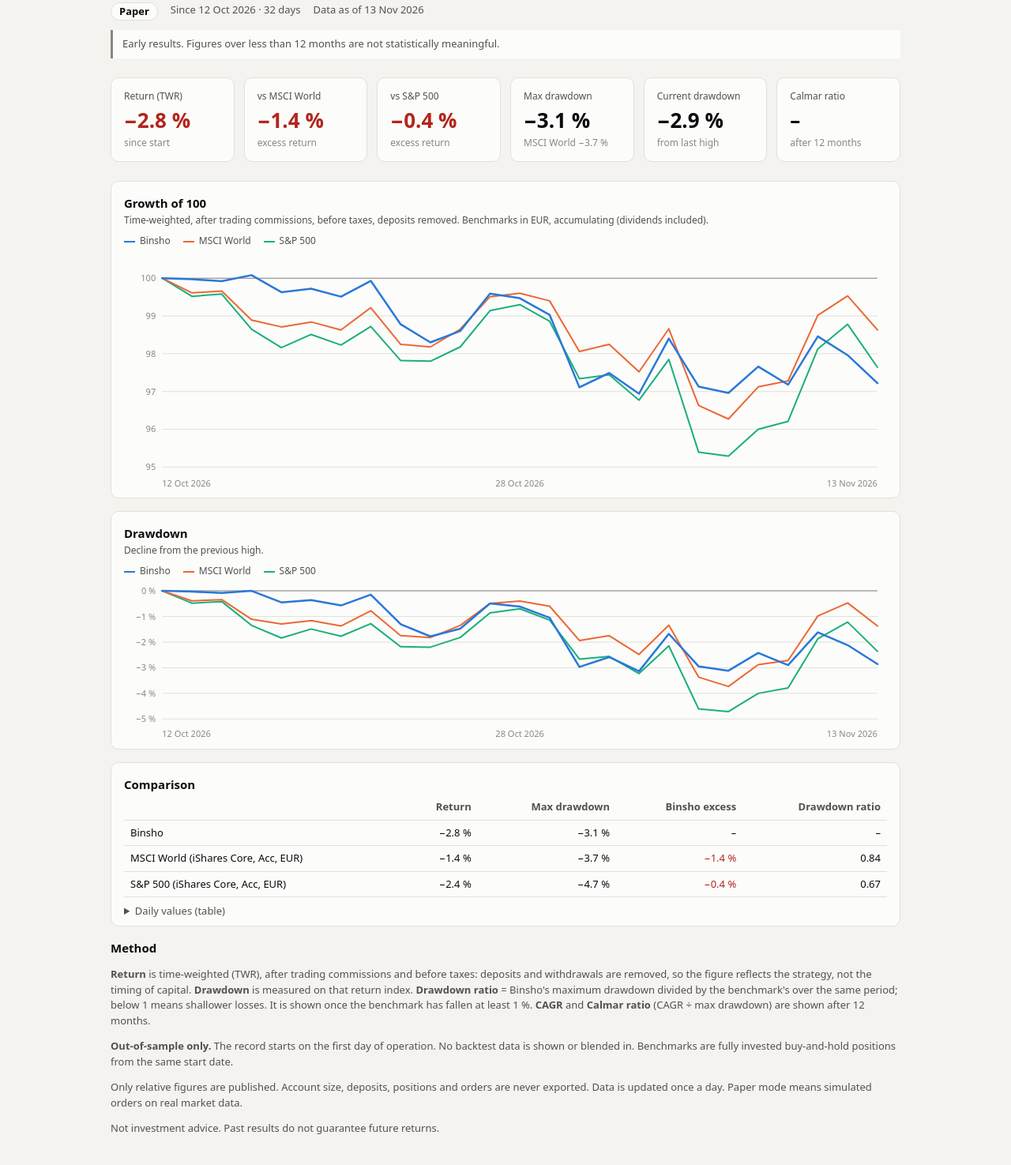
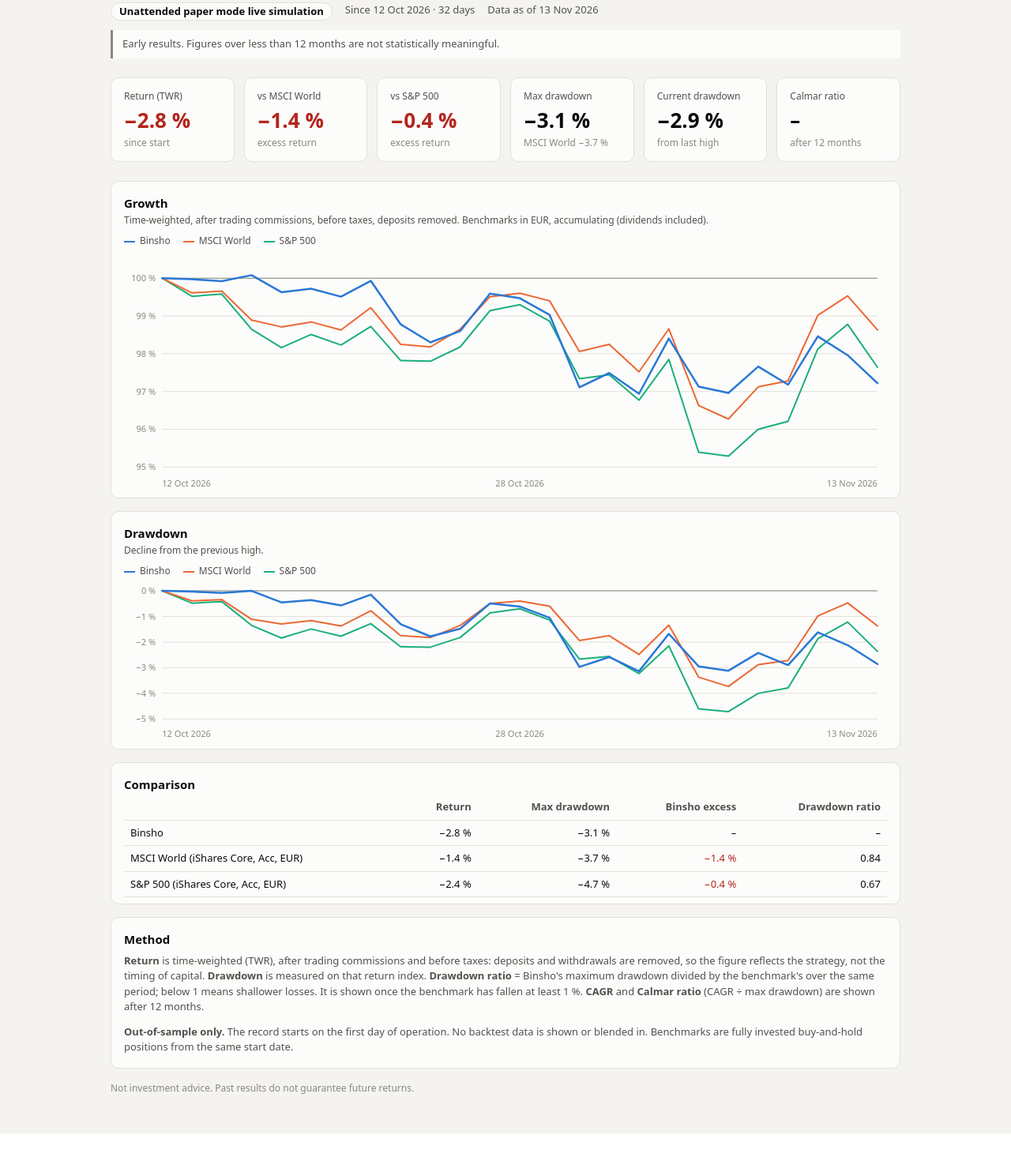
Before and after one commit to volli3000/binsho-dashboard, a plain HTML site: page index.html in a window 1280 px wide. Shown: the part 107-1582 px from the top of the page at 79% size. After the commit the page ends 1542 px from the top, so only its background shows below. Drawn offline with Linux system fonts and the light colour scheme.

Commit message:
dashboard layout

```diff
--- a/index.html
+++ b/index.html
@@ -54,9 +54,9 @@
   th, td { text-align: right; padding: 6px 8px; border-bottom: 1px solid var(--grid); }
   th:first-child, td:first-child { text-align: left; }
   th { color: var(--text-secondary); font-weight: 600; }
-  details { margin-top: 8px; font-size: 13px; color: var(--text-secondary); }
-  .notes { font-size: 13px; color: var(--text-secondary); }
-  .notes h2 { font-size: 15px; color: var(--text-primary); }
+  .method { padding-bottom: 4px; }
+  .method p { font-size: 13px; color: var(--text-secondary); margin: 6px 0 12px; }
+  .disclaimer { font-size: 12px; color: var(--text-muted); margin: 8px 0 0; }
   .pos { color: var(--good); } .neg { color: var(--bad); }
   .early { margin-top: 12px; padding: 8px 12px; border-left: 3px solid var(--text-muted); background: var(--surface-1); font-size: 13px; color: var(--text-secondary); }
   .err { padding: 16px; border: 1px solid var(--bad); border-radius: 10px; color: var(--bad); }
@@ -66,8 +66,8 @@
 <div class="viz-root">
 <main>
   <header>
-    <h1>Binsho</h1>
-    <p>Rule-based multi-sleeve portfolio strategy, built in Python. Performance against buy-and-hold benchmarks.</p>
+    <h1>Binsho Dashboard</h1>
+    <p>Rule-based multi-sleeve portfolio strategy, built in Python. Performance against buy-and-hold benchmarks. Relative figures only.</p>
     <div class="meta" id="meta"></div>
     <p class="early" id="early" hidden>Early results. Figures over less than 12 months are not statistically meaningful.</p>
   </header>
@@ -75,7 +75,7 @@
   <section class="tiles" id="tiles" aria-label="Key figures"></section>
 
   <section class="card">
-    <h2>Growth of 100</h2>
+    <h2>Growth</h2>
     <p class="desc">Time-weighted, after trading commissions, before taxes, deposits removed. Benchmarks in EUR, accumulating (dividends included).</p>
     <div class="legend" id="legend-idx"></div>
     <div class="chart" id="chart-idx"></div>
@@ -91,10 +91,9 @@
   <section class="card">
     <h2>Comparison</h2>
     <table id="cmp"></table>
-    <details><summary>Daily values (table)</summary><div style="max-height:320px;overflow:auto"><table id="daily"></table></div></details>
   </section>
 
-  <section class="notes">
+  <section class="card method">
     <h2>Method</h2>
     <p><b>Return</b> is time-weighted (TWR), after trading commissions and before taxes: deposits and withdrawals are removed, so the figure reflects the strategy, not the timing of capital.
       <b>Drawdown</b> is measured on that return index. <b>Drawdown ratio</b> = Binsho's maximum drawdown divided by the benchmark's
@@ -102,10 +101,9 @@
       <b>CAGR</b> and <b>Calmar ratio</b> (CAGR ÷ max drawdown) are shown after 12 months.</p>
     <p><b>Out-of-sample only.</b> The record starts on the first day of operation. No backtest data is shown or blended in.
       Benchmarks are fully invested buy-and-hold positions from the same start date.</p>
-    <p>Only relative figures are published. Account size, deposits, positions and orders are never exported.
-      Data is updated once a day. Paper mode means simulated orders on real market data.</p>
-    <p>Not investment advice. Past results do not guarantee future returns.</p>
   </section>
+
+  <p class="disclaimer">Not investment advice. Past results do not guarantee future returns.</p>
 </main>
 </div>
 
@@ -179,7 +177,7 @@ function drawdownOf(rows, key) {
 }
 
 function render(m) {
-  const mode = m.mode === "live" ? "Live" : "Paper";
+  const mode = m.mode === "live" ? "Live" : "Unattended paper mode live simulation";
   el("meta").innerHTML = `<span class="badge">${mode}</span><span>Since ${fmtDate(m.start)} · ${m.days} days</span><span>Data as of ${fmtDate(m.as_of)}</span>`;
   el("early").hidden = m.days >= 365;
   const b = m.benchmarks, k = m.kpi, annual = k.cagr != null;
@@ -195,7 +193,7 @@ function render(m) {
 
   const rows = m.series;
   legend("legend-idx", S);
-  lineChart("chart-idx", rows, S, { label: "Growth of 100: Binsho vs benchmarks", base: 100, tick: v => num(v, 0), tip: v => num(v, 2) });
+  lineChart("chart-idx", rows, S, { label: "Growth: Binsho vs benchmarks", base: 100, tick: v => num(v, 0) + " %", tip: v => num(v, 2) + " %" });
 
   const ddRows = rows.map((r, i) => ({ d: r.d }));
   S.forEach(s => drawdownOf(rows, s.key).forEach((v, i) => ddRows[i][s.key] = v));
@@ -206,8 +204,6 @@ function render(m) {
     <tr><td>Binsho</td><td>${pct(k.twr)}</td><td>${pct(k.max_dd, 1, false)}</td><td>–</td><td>–</td></tr>` +
     ["msci_world", "sp500"].map(key => `<tr><td>${b[key].name}</td><td>${pct(b[key].twr)}</td><td>${pct(b[key].max_dd, 1, false)}</td>
       <td class="${cls(b[key].excess)}">${pct(b[key].excess)}</td><td>${num(b[key].dd_ratio)}</td></tr>`).join("");
-  el("daily").innerHTML = `<tr><th>Date</th><th>Binsho</th><th>MSCI World</th><th>S&amp;P 500</th><th>Binsho drawdown</th></tr>` +
-    [...rows].reverse().map(r => `<tr><td>${r.d}</td><td>${num(r.idx)}</td><td>${num(r.msci_world)}</td><td>${num(r.sp500)}</td><td>${pct(r.dd, 1, false)}</td></tr>`).join("");
 }
 
 fetch("metrics.json", { cache: "no-store" })
```
